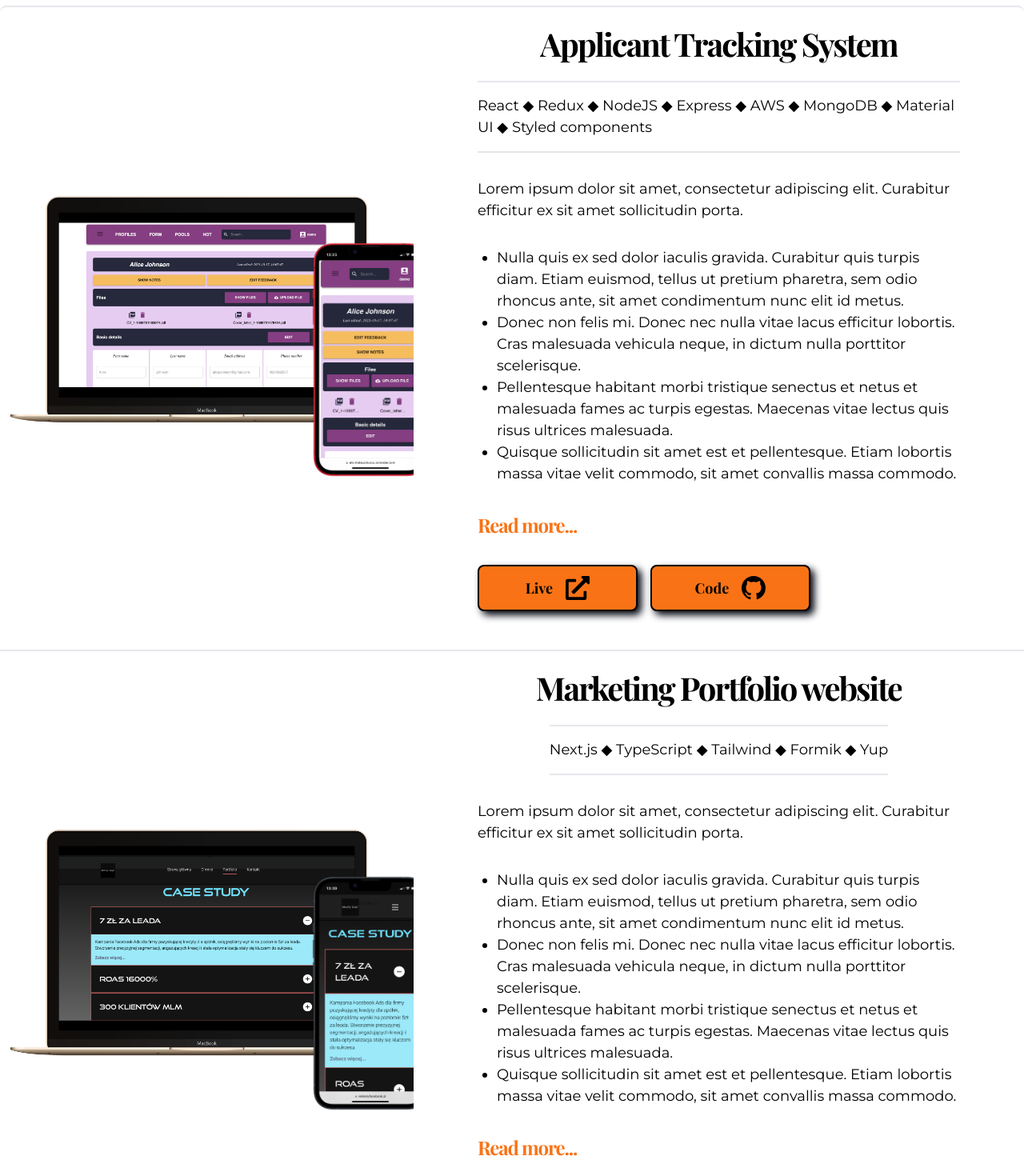
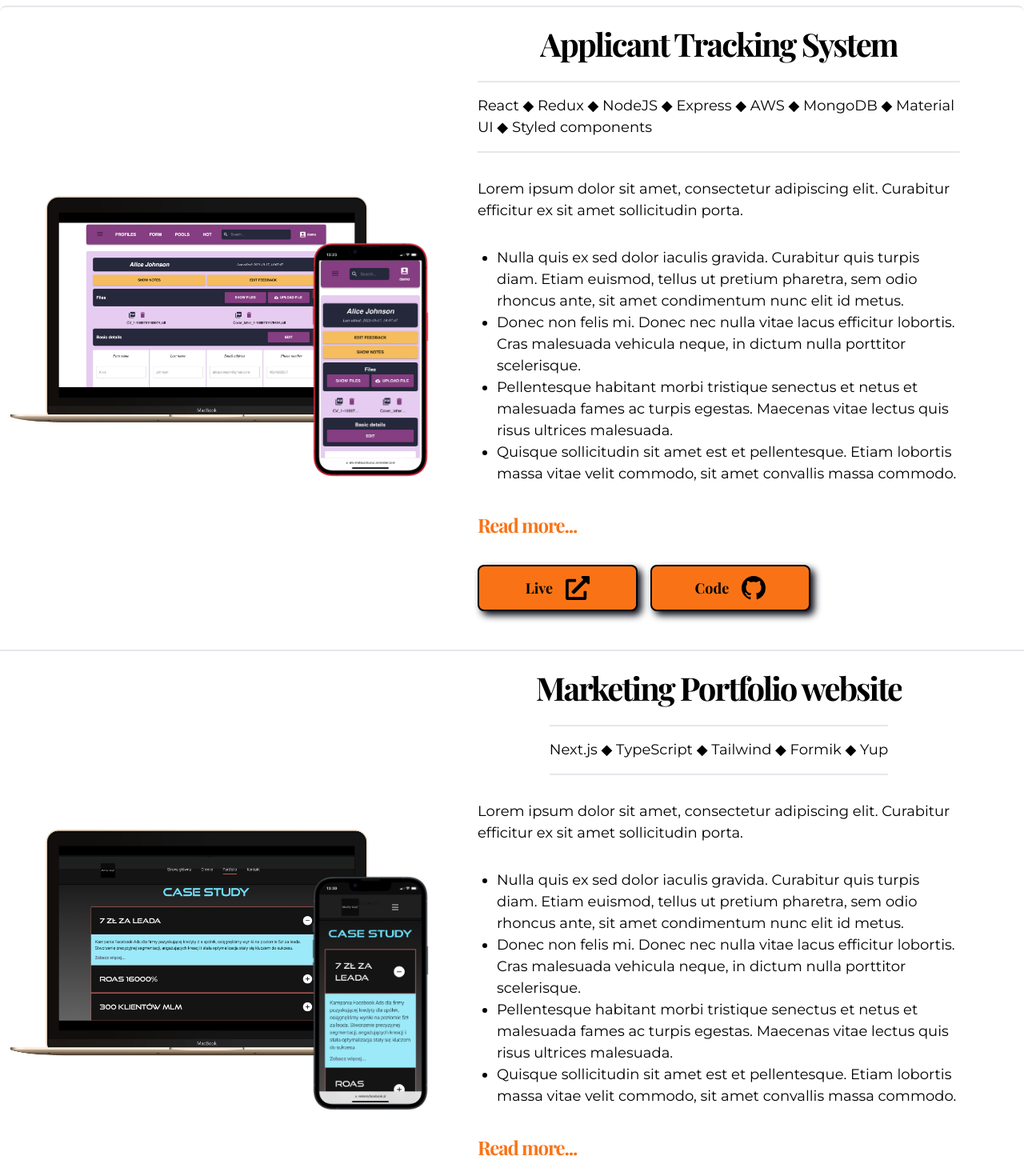
Before and after one commit to MateuszKuruc/developer-portfolio, a Next.js app in the folder developer-portfolio-site/: page / in a window 1280 px wide. Shown: the part 1580-3050 px from the top of the page at 80% size. Built offline with nearby package versions, Linux system fonts and the light colour scheme; a web font is replaced by a local one.

Commit message:
remove animation from images in projects section

```diff
--- a/developer-portfolio-site/src/app/components/landing-page-components/Projects.tsx
+++ b/developer-portfolio-site/src/app/components/landing-page-components/Projects.tsx
@@ -12,7 +12,6 @@ const Projects = () => {
       className="content-container border-t-2 border-b-2 bg-white dark:bg-gray-950 my-20 rounded-lg"
     >
       <div className="flex flex-col md:flex-row justify-around md:items-center border-b-2 pb-12">
-        <Reveal>
         <div className="max-w-[400px] md:max-w-[600px] relative">
           <Image
             src="/project1_desktop_1.png"
@@ -28,7 +27,6 @@ const Projects = () => {
             className="absolute top-1/3 md:left-3/4 left-3/4 w-[100px] md:w-[150px]"
           />
         </div>
-        </Reveal>
         <div className="padding-container flex flex-col justify-center items-center">
           <Reveal>
             <h2 className="bold-40 text-center py-0 pb-4 md:py-4">
@@ -107,7 +105,6 @@ const Projects = () => {
       </div>
 
       <div className="flex flex-col md:flex-row justify-around pb-8 md:pb-12 md:items-center">
-        <Reveal>
         <div className="max-w-[400px] md:max-w-[600px] relative">
           <Image
             src="/project2_desktop_1.png"
@@ -123,7 +120,6 @@ const Projects = () => {
             className="absolute top-1/3 md:left-3/4 left-3/4 w-[100px] md:w-[150px]"
           />
         </div>
-        </Reveal>
 
         <div className="padding-container flex flex-col justify-center items-center">
           <Reveal>
```
Lines whose indentation alone changed are shown as unchanged.
